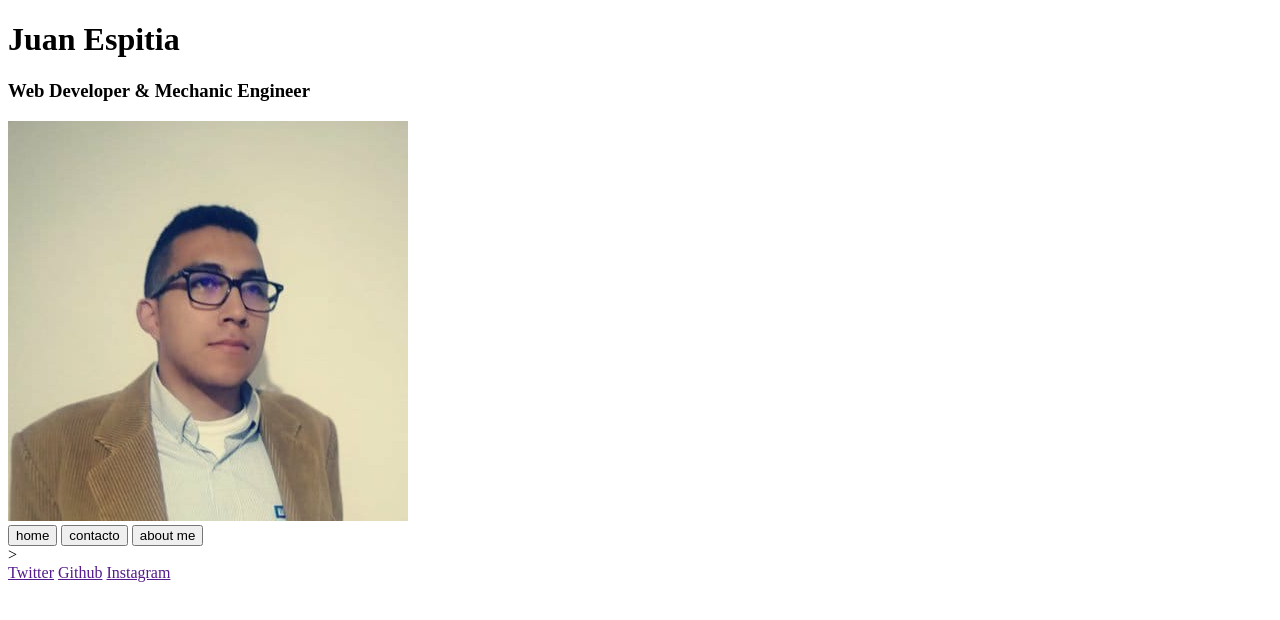
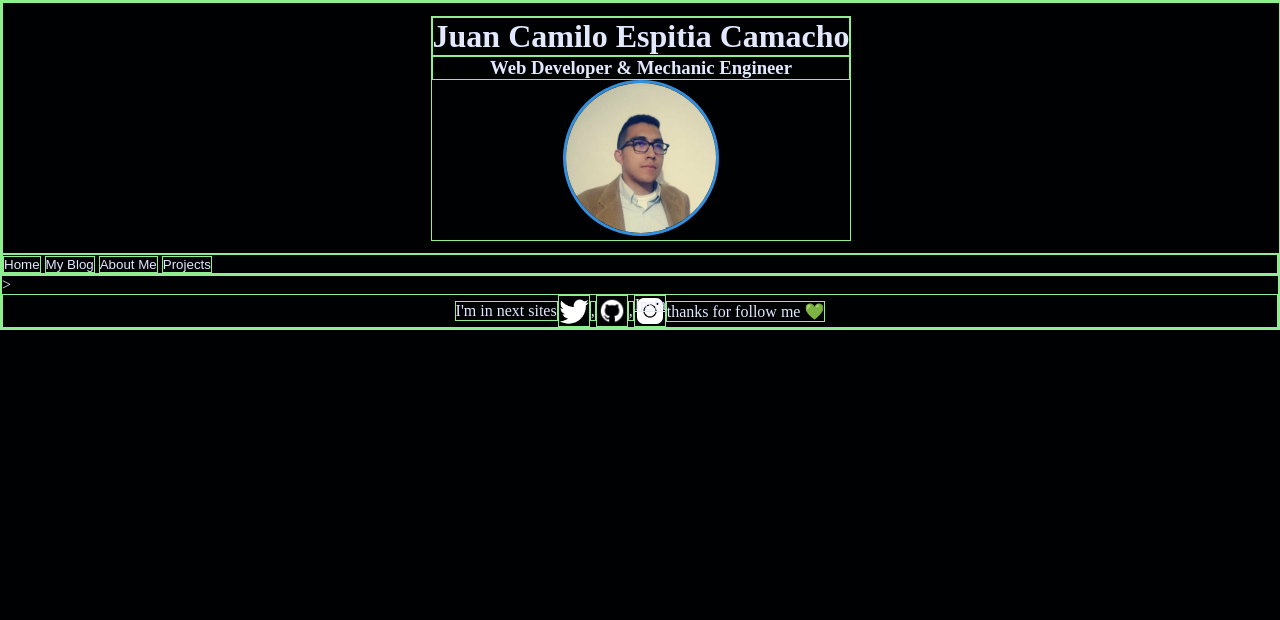
Before and after one commit to Regniek/portfolio, a website: page index.html in a window 1280 px wide. Drawn offline with Linux system fonts and the light colour scheme.

Commit message:
Cambios generales en el portafolio

```diff
--- a/estilos.css
+++ b/estilos.css
@@ -14,3 +14,60 @@ paleta mejorada
 #000103
 
 */
+*{
+    background-color: #000103;
+    color: #e2e8fe;
+    padding: 0;
+    margin: 0;
+    border: 1px solid lightgreen;
+}
+
+.header{
+    width: 100%;
+    height: 250px;
+    display:flex;
+    justify-content: center;
+    align-items: center;
+    flex-wrap: wrap;
+    text-align: center;
+
+}
+
+.present_image{
+    object-fit: cover;
+    object-position: center;
+    height: 150px;
+    width: 150px;
+    border-radius: 50%;
+    border:3px solid #318FDE ;
+}
+.footer {
+    display: flex;
+    justify-content: center;
+    align-items: center;
+}
+
+.twitter{
+    background-image: url("/imagenes/twitter.png");
+    background-repeat: no-repeat;
+    background-position: center;
+    background-size: contain;
+    height: 30px;
+    width: 30px;
+}
+.github{
+    background-image: url("/imagenes/github.png");
+    background-repeat: no-repeat;
+    background-position: center;
+    background-size: contain;
+    height: 30px;
+    width: 30px;
+}
+.instagram{
+    background-image: url("/imagenes/instagram.png");
+    background-repeat: no-repeat;
+    background-position: center;
+    background-size: contain;
+    height: 30px;
+    width: 30px;
+}
--- a/index.html
+++ b/index.html
@@ -8,27 +8,27 @@
 </head>
 <body>
     <header class="header">
-        <div class="present">
-            <h1>Juan Espitia</h1>
+        <div class="present_detail">
+            <h1>Juan Camilo Espitia Camacho</h1>
             <h3>Web Developer & Mechanic Engineer</h3>
-            </div>
-            <div class="present_image">
-                <img class="perfilImage"src="./imagenes/perfil.jpeg" alt="Foto">
-            </div>
+            <img class="present_image" src="./imagenes/perfil.jpeg" alt="Foto">
+        </div>
     </header>
-
     <section class="container">
-        <button onclick="router.loadRoute('')">home</button>
-        <button onclick="router.loadRoute('contacto')">contacto</button>
-        <button onclick="router.loadRoute('about')">about me</button>
+        <button onclick="router.loadRoute('')">Home</button>
+        <button onclick="router.loadRoute('blog')">My Blog</button>
+        <button onclick="router.loadRoute('about')">About Me</button>
+        <button onclick="router.loadRoute('projects')">Projects</button>
         <div data-router></div>
     </section>>
     <footer class="footer">
-        <div class="contacto-items">
-            <a href="">Twitter</a>
-            <a href="">Github</a>
-            <a href="">Instagram</a>
-            </div>
+            <p>I'm in next sites   </p>
+            <a class="twitter" href="https://twitter.com/JuanRegniek" target="_blank"></a>
+            <p>,   </p>
+            <a class="github" href="https://github.com/Regniek" target="_blank"></a>
+            <p>,   </p>
+            <a class="instagram" href="https://www.instagram.com/juanregniek/" target="_blank">Instagram</a>
+            <p> thanks for follow me 💚</p>
     </footer>
 <script src="router.js"></script>
 <script src="routes.js"></script>
--- a/routes.js
+++ b/routes.js
@@ -1,14 +1,18 @@
 const routes = [
     {
         path: '/',
-        template: '<h1>Estoy Trabajando en la Actualizacion</h1>'
+        template: '<h2>"We were created to create what no one has created"</h2><h3>- Juan Espitia</h3>'
     },
     {
-        path: '/contacto',
-        template: '<h1>Contacto mi correo r@micorreo.com</h1>'
+        path: '/blog',
+        template: '<h1>textos</h1>'
     },
     {
         path: '/about',
-        template: '<h1>About Me</h1>'
+        template: '<h1>About Me</h1><p>Web developer - Mechanic Engineer - Reporting & CPU Engineer at General Motors Colmotores, VBA, JavaScript, Noob Blogger, Fearless Gamer and Cyclist.<br /></p><p>Bienvenido a mi ser, soy Juan Camilo Espitia Camacho, Web developer y Reporting & CPU Engineer de General Motors colomotores en la ciudad de Bogota, Ingeniero Mecanico de la Universidad Distrital Fracisco Jose de Caldas apasionado por todo tipo de bicicletas, soy padre sustituto de un niño y una niña y esposo de una mujer grandiosa, me enamore del desarrollo de software a mis 15 años pero por casualidades de la vida lo deje por mas de 10 años, a mis 28 años lo retomo y con la ayuda de Platzi y mi familia sere uno de los mejores, este sitio esta creado para empezar mi camino como Blogger y servir a la comunidad.</p>'
+    },
+    {
+        path: '/projects',
+        template: '<h1>Estos son mis proyectos</h1>'
     },
 ];
```
